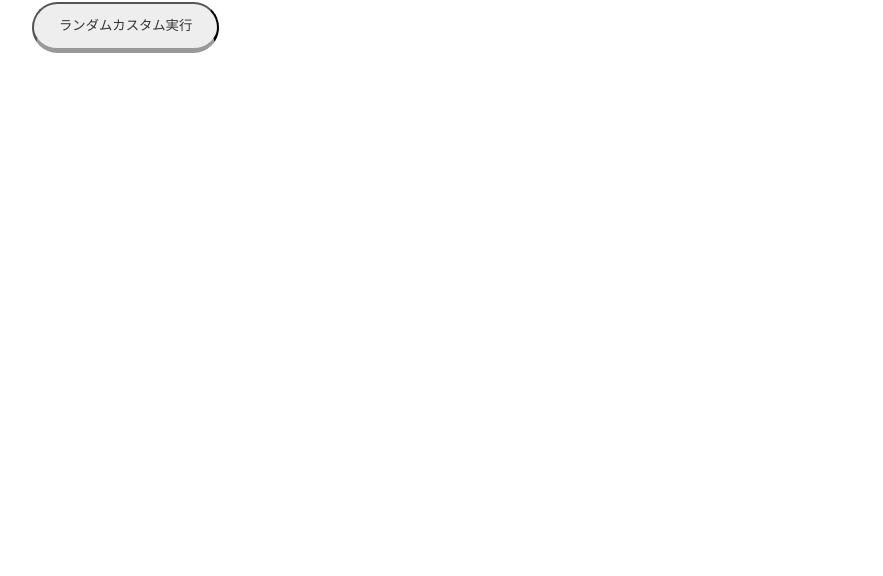
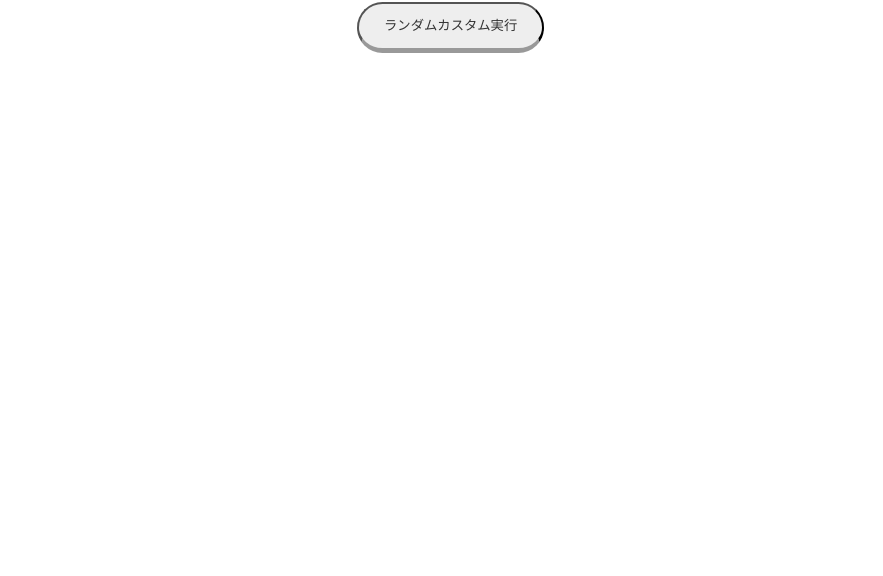
Before and after one commit to hideyan1017/MarioKart_R_cust, a plain HTML site: page index.html in a window 1280 px wide. Shown: the part 224-800 px from the top of the page, without its empty margins (40-923 px from the left). Drawn offline with Linux system fonts and the light colour scheme.

Commit message:
Update index.html

```diff
--- a/index.html
+++ b/index.html
@@ -161,9 +161,11 @@ img {
   width: 200px;
 }
   .button {
+    display: flex;
+    margin: 10px 10px 10px 325px;
     max-width: 250px;
     padding: 10px 25px;
-    color: #9f000c;
+    color: #333;
     font-family: "Noto Sans Japanese";
     text-decoration: none;
     color: #333;
```
